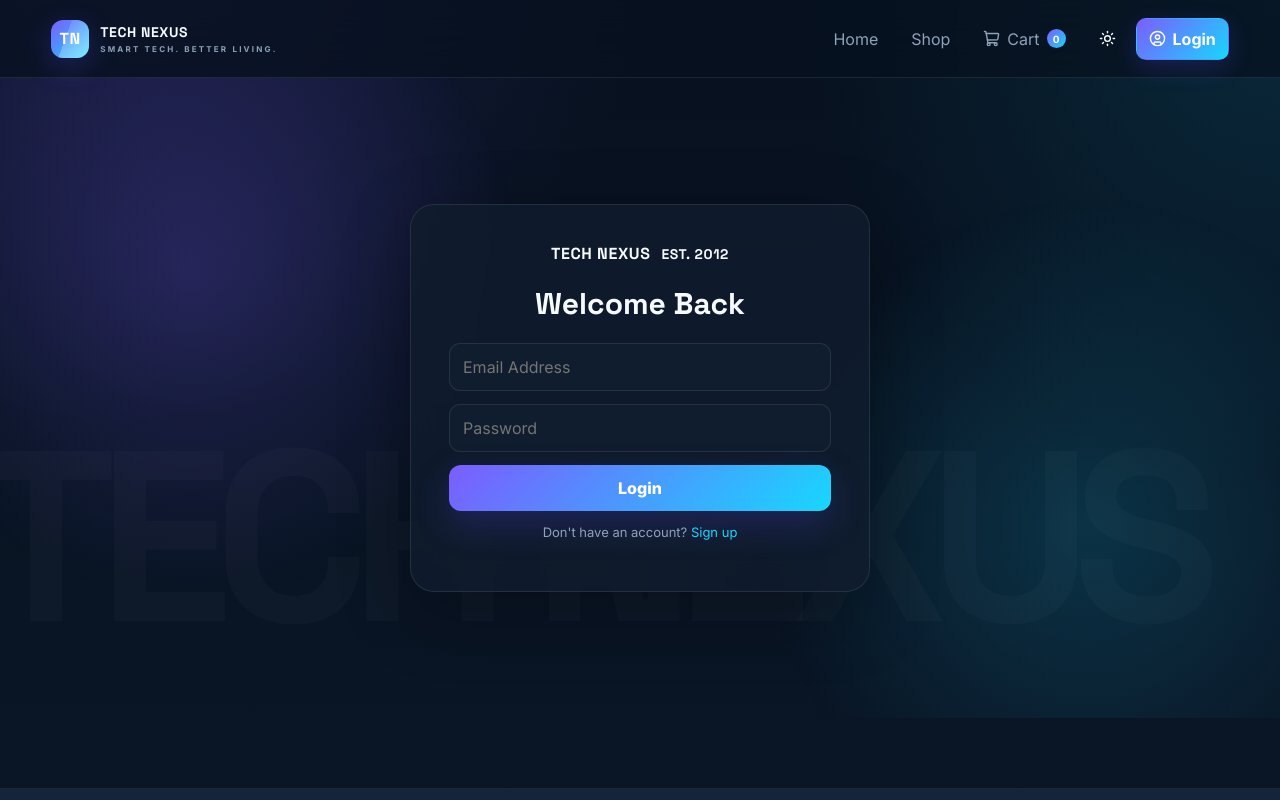
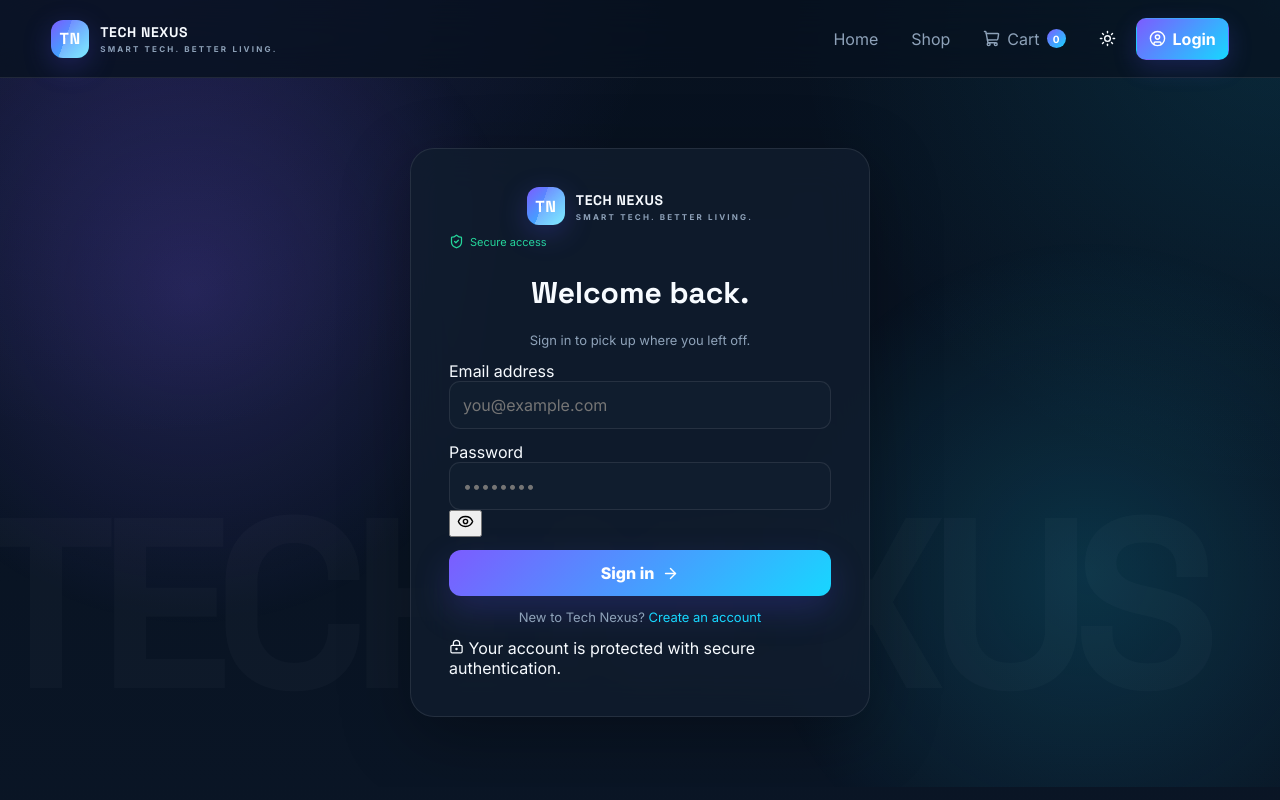
Before and after one commit to danish78691223/techstore, a React (Vite) app in the folder frontend/: page /login in a window 1280 px wide. Shown: the top 800 px of the page. Built offline with nearby package versions, Linux system fonts and the light colour scheme; no server answers.

Commit message:
Upgrade customer authentication and footer UI

```diff
--- a/frontend/src/pages/Login.jsx
+++ b/frontend/src/pages/Login.jsx
@@ -1,56 +1,10 @@
 import { useState } from "react";
 import { Link, useNavigate } from "react-router-dom";
+import { Eye, EyeOff, LockKeyhole, ArrowRight, ShieldCheck } from "lucide-react";
 import { useAuth } from "../context/AuthContext";
-export default function Login() {
-  const [form, setForm] = useState({ email: "", password: "" }),
-    [error, setError] = useState("");
-  const { login } = useAuth();
-  const nav = useNavigate();
-  const submit = async (e) => {
-    e.preventDefault();
-    try {
-      await login(form);
-      nav("/");
-    } catch (x) {
-      setError(x.response?.data?.message || "Login failed");
-    }
-  };
-  return (
-    <AuthShell title="Welcome Back">
-      <form onSubmit={submit}>
-        {error && <div className="error">{error}</div>}
-        <input
-          type="email"
-          placeholder="Email Address"
-          required
-          value={form.email}
-          onChange={(e) => setForm({ ...form, email: e.target.value })}
-        />
-        <input
-          type="password"
-          placeholder="Password"
-          required
-          value={form.password}
-          onChange={(e) => setForm({ ...form, password: e.target.value })}
-        />
-        <button className="primary">Login</button>
-      </form>
-      <p>
-        Don't have an account? <Link to="/register">Sign up</Link>
-      </p>
-    </AuthShell>
-  );
+export default function Login(){
+ const [form,setForm]=useState({email:"",password:""}),[error,setError]=useState(""),[show,setShow]=useState(false),[busy,setBusy]=useState(false);
+ const {login}=useAuth(), nav=useNavigate();
+ const submit=async e=>{e.preventDefault();setBusy(true);setError("");try{await login(form);nav("/");}catch(x){setError(x.response?.data?.message||"Login failed");}finally{setBusy(false);}};
+ return <main className="auth-page"><div className="auth-card"><div className="auth-top"><div className="brand big"><span className="brand-mark">TN</span><span>TECH NEXUS<small>SMART TECH. BETTER LIVING.</small></span></div><div className="security-chip"><ShieldCheck size={15}/>Secure access</div></div><h2>Welcome back.</h2><p className="auth-sub">Sign in to pick up where you left off.</p>{error&&<div className="error">{error}</div>}<form onSubmit={submit}><label>Email address<input type="email" placeholder="you@example.com" required value={form.email} onChange={e=>setForm({...form,email:e.target.value})}/></label><label>Password<div className="password-field"><input type={show?"text":"password"} placeholder="••••••••" required value={form.password} onChange={e=>setForm({...form,password:e.target.value})}/><button type="button" onClick={()=>setShow(v=>!v)}>{show?<EyeOff size={17}/>:<Eye size={17}/>}</button></div></label><button className="primary auth-submit" disabled={busy}>{busy?"Signing in...":"Sign in"}<ArrowRight size={17}/></button></form><p>New to Tech Nexus? <Link to="/register">Create an account</Link></p><div className="auth-trust"><LockKeyhole size={15}/> Your account is protected with secure authentication.</div></div></main>;
 }
-function AuthShell({ title, children }) {
-  return (
-    <main className="auth-page">
-      <div className="auth-card">
-        <div className="brand big">
-          TECH NEXUS<span>EST. 2012</span>
-        </div>
-        <h2>{title}</h2>
-        {children}
-      </div>
-    </main>
-  );
-}
```
